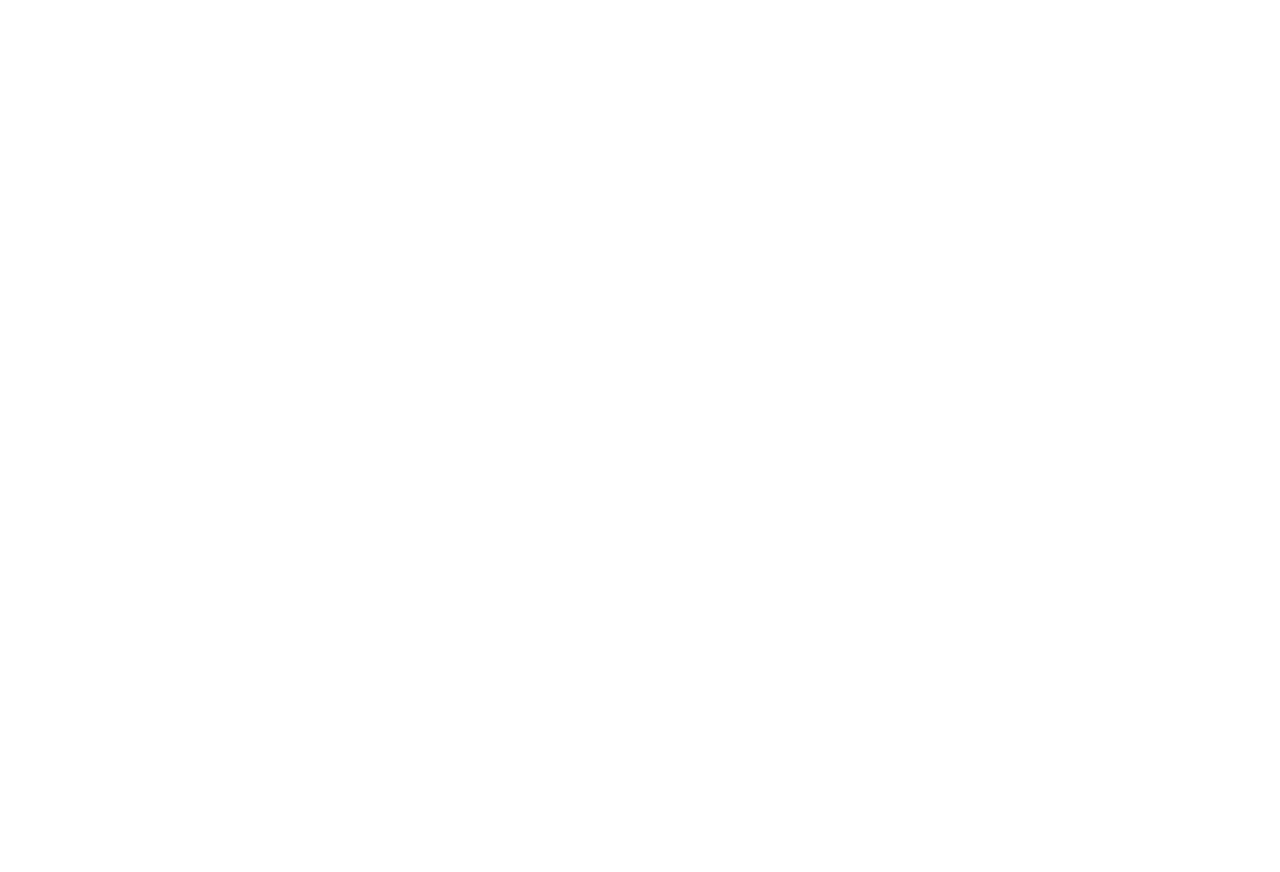
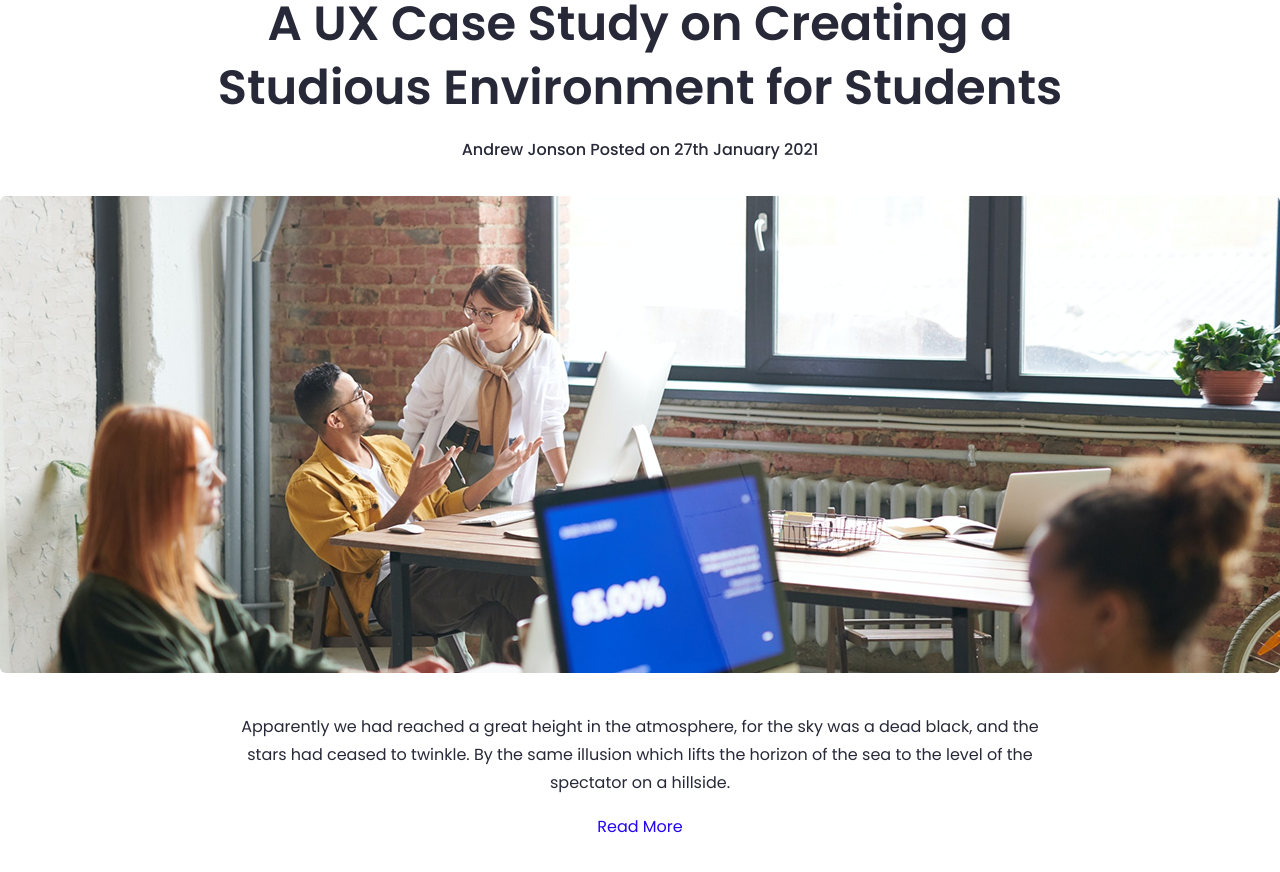
Before and after one commit to Roni006/finsweet, a React app: page /featureblog in a window 1280 px wide. Before the commit this address had no page. Shown: the part 228-1100 px from the top of the page. Before the commit the page ends 800 px from the top, so only its background shows below. Built offline with nearby package versions, Linux system fonts and the light colour scheme; the HTML template or start-up script is replaced by a standard one.

Commit message:
created feature blog properly

```diff
--- a/src/App.jsx
+++ b/src/App.jsx
@@ -21,6 +21,7 @@
 import BlogSummery from "./Pages/BlogSummery/BlogSummery";
 import BlogArticle from "./Pages/BlogArticle/BlogArticle";
 import Keywords from "./Pages/Keywords/Keywords";
+import FeatureBlog from "./Pages/FeatureBlog/FeatureBlog";
 function App() {
   return (
     <>
@@ -50,6 +51,7 @@
             <Route path="/blogsummer" element={<BlogSummery />} />
             <Route path="/blogarticle" element={<BlogArticle />} />
             <Route path="/keyword" element={<Keywords />} />
+            <Route path="/featureblog" element={<FeatureBlog />} />
 
           </Route>
         </Routes>
--- /dev/null
+++ b/src/Pages/FeatureBlog/FeatureBlog.jsx
@@ -0,0 +1,38 @@
+import React from "react";
+import Container from "../../components/Common/Container";
+import blog from "../../assets/images/blog.png";
+
+const FeatureBlog = () => {
+  return (
+    <>
+      <section className="py-28 ">
+        <Container>
+          <div>
+            <h1 className="gblh text-center w-[949px] mx-auto pb-4">
+              A UX Case Study on Creating a Studious Environment for Students
+            </h1>
+            <div className="text-center!">
+              <span className="gblf">
+                Andrew Jonson Posted on 27th January 2021
+              </span>
+            </div>
+            <img className="mt-8 rounded-md" src={blog} alt="blog image" />
+            <p className="gblsw w-[831px] mx-auto text-center pt-10 pb-4">
+              Apparently we had reached a great height in the atmosphere, for
+              the sky was a dead black, and the stars had ceased to twinkle. By
+              the same illusion which lifts the horizon of the sea to the level
+              of the spectator on a hillside.
+            </p>
+            <div className="text-center ">
+              <a href="#" className="readmore inline-block">
+                Read More
+              </a>
+            </div>
+          </div>
+        </Container>
+      </section>
+    </>
+  );
+};
+
+export default FeatureBlog;
--- a/src/index.css
+++ b/src/index.css
@@ -9,6 +9,10 @@
 /* todo: global style  */
 .gbls {
   @apply text-[16px] leading-7 font-poppins font-normal text-[#ffffff];
+}
+
+.readmore {
+  @apply text-[16px] leading-7 font-poppins font-normal text-[#2405F2];
 }
 
 .gblfin {
```
Also changed, not shown: src/assets/images/blog.png (added).
